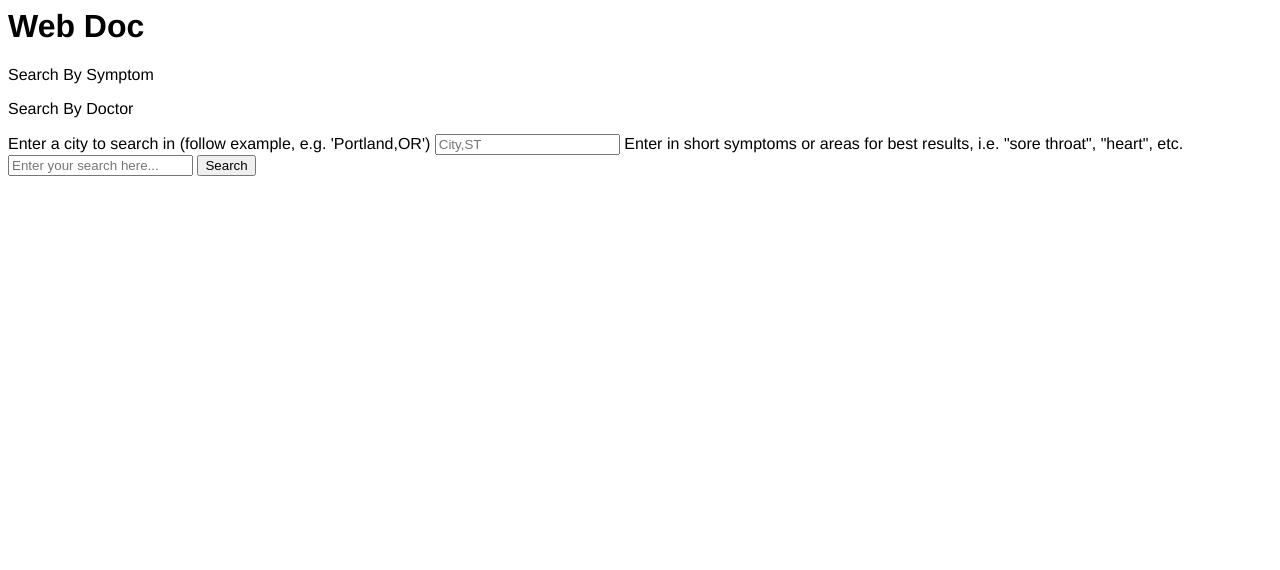
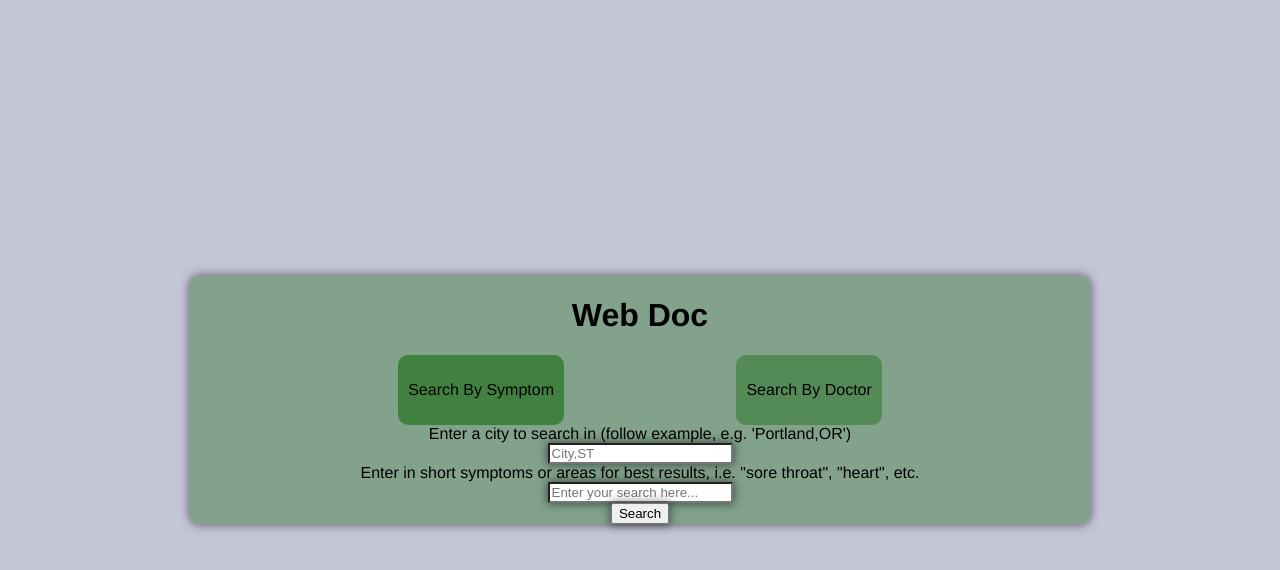
Before and after one commit to travisty12/web-doc, a website built with webpack: page src/index.html in a window 1280 px wide. Built offline with nearby package versions, Linux system fonts and the light colour scheme.

Commit message:
add styling

```diff
--- a/src/index.html
+++ b/src/index.html
@@ -10,20 +10,20 @@
       </div>
       <div id="body">
         <div id="input">
-          <div id="choice">
-            <div id="symptom">
-              <p>Search By Symptom</p>
+          <div id="formHolder">
+            <div id="choice">
+              <div id="symptom" class="active">
+                <p>Search By Symptom</p>
+              </div>
+              <div id="doctor">
+                <p>Search By Doctor</p>
+              </div>
             </div>
-            <div id="doc">
-              <p>Search By Doctor</p>
-            </div>
-          </div>
-          <div id="formHolder">
             <label for="location">Enter a city to search in (follow example, e.g. 'Portland,OR')</label>
-            <input id="location" type="text" name="location" placeholder="City,ST">
+            <input id="location" type="text" name="location" placeholder="City,ST" required>
             <label id="symptomLabel" for="userIn">Enter in short symptoms or areas for best results, i.e. "sore throat", "heart", etc.</label>
             <label id="doctorLabel" for="userIn">Enter in the last name of the doctor you wish to find.</label>
-            <input id="userIn" type="text" name="userIn" placeholder="Enter your search here...">
+            <input id="userIn" type="text" name="userIn" placeholder="Enter your search here..." required>
             <button id="symptomBtn" type="button">Search</button>
             <button id="doctorBtn" type="button">Search</button>
           </div>
--- a/src/index.js
+++ b/src/index.js
@@ -28,7 +28,7 @@ function searchCall(input) {
           const practice = doc.practices[0];
           const location = practice.visit_address;
           const newPatients = practice.accepts_new_patients ? "" : "not ";
-          const hasSite = practice.website ? ` or at their website, ${practice.website}` : ``;
+          const hasSite = practice.website ? ` or at <a href=' ${practice.website}'>their website</a>` : ``;
           $("#output").append(`<img src='${pic}'>`);
           $("#output").append(`<p>Dr. ${profile.first_name} ${profile.last_name}, located at ${location.street}, ${location.city} ${location.state} ${location.zip}</p>`);
           $("#output").append(`<p>Dr. ${profile.last_name} can be reached at ${practice.phones[0].number}${hasSite}</p>`);
@@ -50,6 +50,8 @@ function btnToggle(choice) {
   const options = [`doctor`,`symptom`];
   $(`#${options[choice]}Label`).fadeOut();
   $(`#${options[choice]}Btn`).fadeOut();
+  $(`#${options[choice]}`).removeClass('active');
+  $(`#${options[1-choice]}`).addClass('active');
   setTimeout(function() {
     $(`#${options[1-choice]}Btn`).fadeIn();
     $(`#${options[1-choice]}Label`).fadeIn();
@@ -60,7 +62,7 @@ $(document).ready(function() {
   $("#symptom").click(function() {
     btnToggle(0);
   });
-  $("#doc").click(function() {
+  $("#doctor").click(function() {
     btnToggle(1);
   });
   $("#symptomBtn").click(function() {
--- a/src/sass/styles.scss
+++ b/src/sass/styles.scss
@@ -4,6 +4,63 @@ $primary-font-color: black;
 body {
   font: 100% $font-stack;
   color: $primary-font-color;
+  display: flex;
+  justify-content: center;
+  align-items: center;
+  background-color: rgba(64,64,128,0.3);
+}
+
+button, input, a {
+  cursor: pointer;
+}
+
+#wrapper {
+  display: flex;
+  flex-direction: column;
+  width: 90%;
+  height: auto;
+  max-width: 900px;
+  background-color: rgba(64,128,64, 0.5);
+  border-radius: 10px;
+}
+
+#top, #body, #foot, #input, #formHolder {
+  display: flex;
+  flex-direction: column;
+  align-items: center;
+}
+
+#input, #formHolder, #choice {
+  width: 90%;
+}
+
+#formHolder {
+  height: 50%;
+  justify-content: space-around;
+}
+
+#wrapper, input, button, img {
+  box-shadow: 0px 0px 10px 1px rgba(0,0,0,0.5);
+}
+
+#choice {
+  display: flex;
+  flex-direction: row;
+  justify-content: space-around;
+  align-items: center;
+  div {
+    padding: 10px;
+    background-color: rgba(64,128,64,0.7);
+    border-radius: 10px;
+    &:hover {
+      background-color: rgba(64,128,64,1);
+      cursor: pointer;
+    }
+  }
+}
+
+#choice div.active {
+  background-color: rgba(64,128,64,1);
 }
 
 #doctorLabel, #doctorBtn {
```
